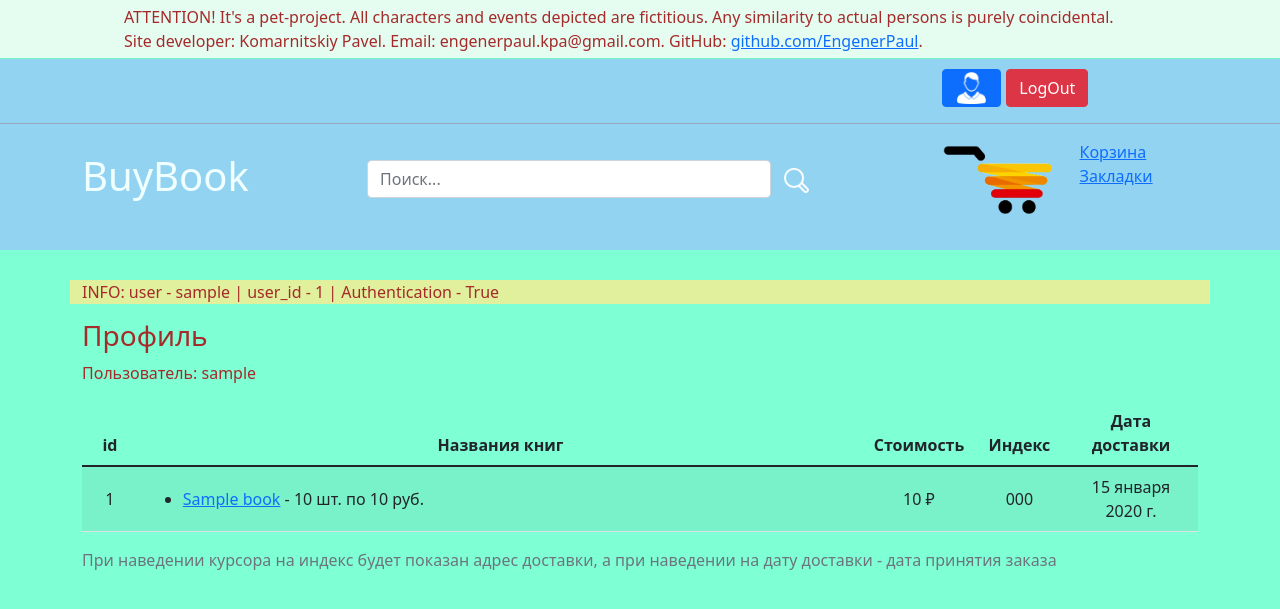
After one commit to EngenerPaul/BuyBook, a Django app: a page that uses templates/inc/_header.html in a window 1280 px wide. The commit adds this page. Shown: the top 609 px of the page. Run offline with Django 4.2, Linux system fonts and the light colour scheme; a user stored in the database is signed in; tables that the repository leaves empty hold one stand-in row (values such as "Sample post"); lists and menus that the app fills with data are empty.

Commit message:
created profile(view - Profile, template - profile.html). Created model OrderDetails. Changed view OrderCreateView (form_valid()).

```diff
--- a/buybook/models.py
+++ b/buybook/models.py
@@ -161,3 +161,21 @@ class Order(models.Model):
 
     def __str__(self):
         return f"The Order class: id = {self.pk}"
+
+class OrderDetails(models.Model):
+    """List of details (books quantities) about orders"""
+
+    order_id = ForeignKey(Order, on_delete=CASCADE, verbose_name='Заказ',
+                          related_name='books')
+    book_id = ForeignKey(Book, on_delete=SET_NULL, null=True, verbose_name='Книга',
+                         related_name='orders')
+    quantity = IntegerField(default=1, verbose_name='Количество',
+                            validators=(MinValueValidator(0), MaxValueValidator(50)))
+    cost = IntegerField(verbose_name='Стоимость')
+
+    class Meta:
+        verbose_name = 'Детали заказов'
+        ordering = ('-order_id', 'book_id', )
+
+    def __str__(self):
+        return f"The OrderDetails class: id = {self.pk}"
--- a/buybook/templates/buybook/basket.html
+++ b/buybook/templates/buybook/basket.html
@@ -79,6 +79,7 @@
         </tbody>
     </table>
 </div>
+<p class="text-muted">При изменении количества товаров необходимо нажать Enter для обновления информации на сервере</p>
 
 {% else %}
     <h5 class="text-muted">Ваш список покупок пуст</h5>
--- a/buybook/templates/buybook/marked.html
+++ b/buybook/templates/buybook/marked.html
@@ -16,7 +16,8 @@
     <table class="table table-striped">
         <thead class="thead-light">
             <tr>
-                <th style="width: 90%; text-align: center;" ><h5>Название книги</h5></th>
+                <th style="width: 80%; text-align: center;" ><h5>Название книги</h5></th>
+                <th style="width: 10%; text-align: center;" ><h5>Стоимость</h5></th>
                 <th style="width: 10%; min-width: 100px;" ></th>
             </tr>
         </thead>
@@ -25,6 +26,9 @@
             <tr>
                 <th style="vertical-align: middle;">
                     <a href="{{ record.book_id.get_absolute_url }}">{{ record.book_id.title }}</a>
+                </th>
+                <th style="text-align: center; vertical-align: middle;">
+                    {{ record.book_id.cost }} ₽
                 </th>
                 <th style="vertical-align: middle;">
                     <div class="row">
--- /dev/null
+++ b/buybook/templates/buybook/profile.html
@@ -0,0 +1,55 @@
+{% extends 'base.html' %}
+{% load static %}
+
+{% block content %}
+
+<h3>Профиль</h3>
+
+<p>Пользователь: {{ request.user.username }}</p>
+<div class="table">
+    <table class="table table-striped">
+        <thead class="thead-light">
+            <tr>
+                <th style="width: 5%; text-align: center;">id</th>
+                <th style="width: 65%; text-align: center;">Названия книг</th>
+                <th style="width: 10%; text-align: center;">Стоимость</th>
+                <th style="width: 8%; text-align: center;">Индекс</th>
+                <th style="width: 12%; text-align: center;">Дата доставки</th>
+            </tr>
+        </thead>
+        <tbody>
+            {% for order in orders %}
+            <tr>
+                <th style="text-align: center; font-weight: normal; vertical-align: middle;">{{ order.pk }}</th>
+                <th style="font-weight: normal; vertical-align: middle;">
+
+                    <ul style="margin: 5px;">
+                        {% for record in order.books.all %}
+                        <li>
+                            <a href="{% url 'book_detail_page' record.book_id.slug %}">{{ record.book_id.title }}</a> - {{ record.quantity }} шт. по {{ record.cost }} руб.
+                        </li>
+                        {% endfor %}
+                    </ul>
+                </th>
+                <th style="text-align: center; font-weight: normal; vertical-align: middle;">{{ order.total_cost }} ₽</th>
+
+                {% if order.postcode %}
+                    <th style="text-align: center; font-weight: normal; vertical-align: middle;" title="Адрес доставки: {{ order.address }}">{{ order.postcode }}</th>
+                {% else %}
+                    <th style="text-align: center; font-weight: normal; vertical-align: middle;">{{ order.postcode }}</th>
+                {% endif %}
+
+                {% if order.date_of_receipt %}
+                <th style="text-align: center; font-weight: normal; vertical-align: middle;" title="Дата оформления заказа: {{ order.created_at|date }}">{{ order.date_of_receipt|date }}</th>
+                {% else %}
+                <th style="text-align: center; font-weight: normal; vertical-align: middle;">{{ order.date_of_receipt|date }}</th>
+                {% endif %}
+            </tr>
+            {% endfor %}
+        </tbody>
+    </table>
+</div>
+
+<p class="text-muted">При наведении курсора на индекс будет показан адрес доставки, а при наведении на дату доставки - дата принятия заказа</p>
+
+{% endblock content %}
--- a/buybook/urls.py
+++ b/buybook/urls.py
@@ -2,7 +2,7 @@ from django.contrib import admin
 from django.urls import path, include
 
 from .views import Home, BookDetail, BookByGenre, Search, OrderCreateView, \
-                   CustomLoginView, CustomRegistration, CustomLogOut, \
+                   CustomLoginView, CustomRegistration, CustomLogOut, Profile, \
                    BasketView, CreateBasketBook, CreateBasketBook_BDP, \
                        Move_to_Marked_Button, Delete_from_basket_Button, \
                        ChangeQuantity, \
@@ -20,6 +20,7 @@ urlpatterns = [
     path('login', CustomLoginView.as_view(), name='login_page'),
     path('registration', CustomRegistration.as_view(), name='registration_page'),
     path('logout', CustomLogOut.as_view(), name='logout_page'),
+    path('profile/id=<int:pk>', Profile.as_view(), name='profile'),
 
     path('basket', BasketView.as_view(), name='basket_page'),  # adress basket-of page
     path('basket/add/<int:pk>', CreateBasketBook.as_view(), name='add_to_basket'),  # adress button in index.html
--- a/buybook/views.py
+++ b/buybook/views.py
@@ -1,6 +1,7 @@
 from datetime import datetime, timedelta
 
 from typing import List
+from urllib import request
 from django.http import HttpResponse, HttpResponseRedirect
 from django.shortcuts import redirect
 from django.urls import reverse_lazy
@@ -11,7 +12,7 @@ from django.contrib.auth.models import User
 from django.contrib.auth import authenticate, login
 from django.db.models import Q
 
-from .models import Book, Author, Genre, Basket, Marked, Order
+from .models import Book, Author, Genre, Basket, Marked, Order, OrderDetails
 from .forms import AuthUserForm, RegisterUserForm, CommentForm, BasketForm, OrderForm
 
 
@@ -87,6 +88,8 @@ class BookByGenre(ListView):
         context = super().get_context_data(**kwargs)
         context['title'] = Genre.objects.get(slug=self.kwargs['slug'])
         context['genres'] = Genre.objects.all()
+        context['buy_url'] = 'add_to_basket'  # url-adress for button "buy"
+        context['mark_url'] = 'add_to_marked'  # url-adress for button "mark"
         return context
 
 
@@ -133,18 +136,36 @@ class OrderCreateView(CreateView):
         self.object.total_cost = int(request.POST['total_cost'])
         self.object.save()
 
-        """ A ManyToMany field is filled after create new object (in both models).
-        Futher we create list objects from another model - Basket.objects.filter(...).
-        Note: our model (Order) tied with Book model, because we use FpreignKey - book_id.
-        We scroll through Book objects
-        and use the method add() to the ManyToMany field - self.object.book_id
-        Documentation: https://docs.djangoproject.com/en/4.0/topics/db/examples/many_to_many/"""
+        # enumerate books in basket...
+        for basket_book in Basket.objects.filter(user_id=request.user):
 
-        for basket_book in Basket.objects.filter(user_id=request.user):
+            """ A ManyToMany field is filled after create new object (in both models).
+            Futher we create list objects from another model - Basket.objects.filter(...).
+            Note: our model (Order) tied with Book model, because we use FpreignKey - book_id.
+            We scroll through Book objects
+            and use the method add() to the ManyToMany field - self.object.book_id
+            Documentation: https://docs.djangoproject.com/en/4.0/topics/db/examples/many_to_many/"""
+
             self.object.book_id.add(basket_book.book_id) # we add the Book object!
 
+            """For saving quantities books and their cost we must create and fill
+            additional table - OrderDetails"""
+
+            OrderDetails.objects.create(
+                order_id= self.object,
+                book_id= basket_book.book_id,
+                quantity= basket_book.quantity,
+                cost= basket_book.book_id.cost,
+            )
+
+            """Additionally change quantity of books in stock"""
+
+            book = basket_book.book_id
+            book.units_in_stock -= basket_book.quantity
+            book.save()
+
         # presently we need to clear the Basket table
-        Basket.objects.all().delete()
+        Basket.objects.filter(user_id=request.user).delete()
         return super().form_valid(form)
 
     def get_context_data(self, *args, **kwargs):
@@ -162,7 +183,7 @@ class OrderCreateView(CreateView):
 
 
 ########################################################################
-#####         Authentication, Registration and LogOut              #####
+#####     Authentication, Registration, LogOut and Profile         #####
 ########################################################################
 
 class CustomLoginView(LoginView):
@@ -200,6 +221,15 @@ class CustomLogOut(LogoutView):
 
     next_page = reverse_lazy('home')
 
+class Profile(DetailView):
+    model = User
+    template_name = 'buybook/profile.html'
+    context_object_name = 'user'
+
+    def get_context_data(self, *args, **kwarg):
+        context = super().get_context_data(*args, **kwarg)
+        context['orders'] = Order.objects.filter(user_id=self.request.user)
+        return context
 
 
 ########################################################################
--- a/templates/inc/_header.html
+++ b/templates/inc/_header.html
@@ -6,6 +6,11 @@
             <div class="col-md-3 offset-md-9">
                 <ul class="nav nav-pills">
                     {% if request.user.is_authenticated %}
+                        <li class="nav-item">
+                            <a class="btn btn-primary" href="{% url 'profile' request.user.pk %}" style="padding: 2px; margin: 0px 5px">
+                                <img src="{% static 'img/profile.png' %}" alt="profile" height="32">
+                            </a>
+                        </li>
                         <li class="nav-item">
                             <a class="btn btn-danger" href="{% url 'logout_page' %}">LogOut</a>
                         </li>
```
Also changed, not shown: buybook/migrations/0016_alter_order_date_of_receipt_orderdetails.py (added), root/static/img/profile.png (added), 3 other files.
